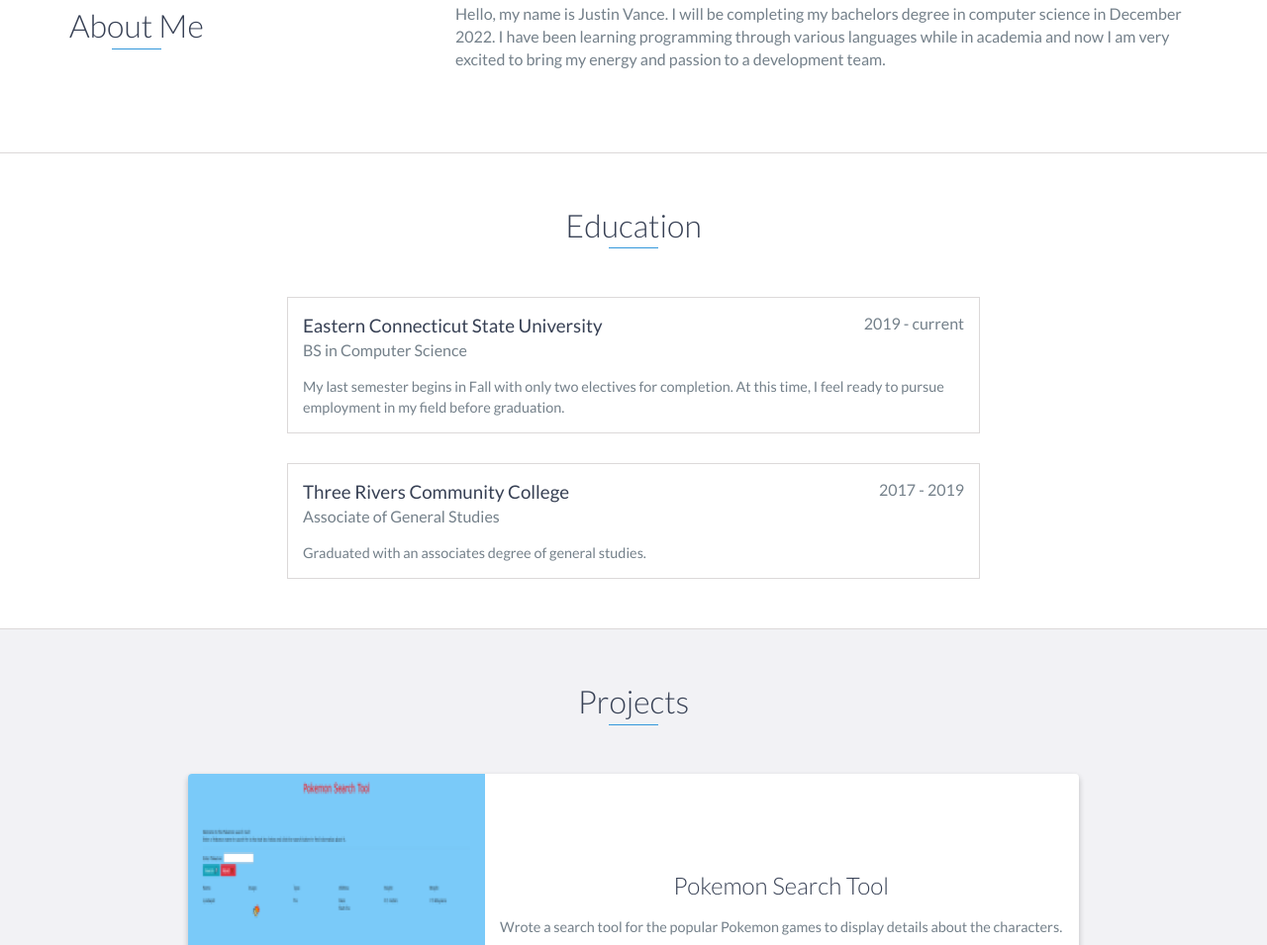
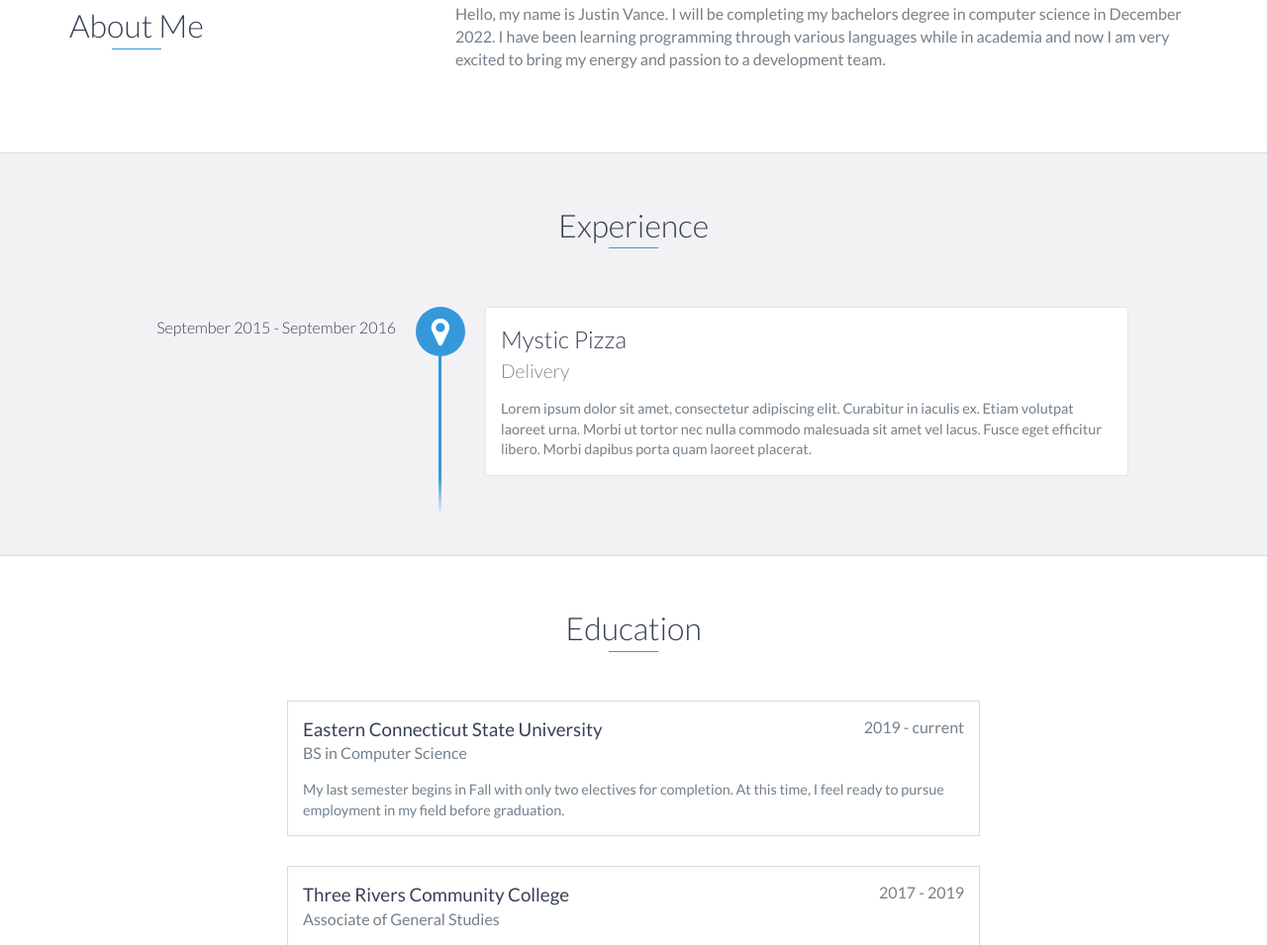
Before and after one commit to jozin2626/jozin2626.github.io, a website: page index.html in a window 1280 px wide. Shown: the part 872-1827 px from the top of the page at 99% size. Drawn offline with nearby package versions, Linux system fonts and the light colour scheme.

Commit message:
Update index.html

```diff
--- a/index.html
+++ b/index.html
@@ -81,7 +81,7 @@
     </div>
     <!-- End #about -->
 
-    <!--<div id="experience" class="background-alt">
+    <div id="experience" class="background-alt">
         <h2 class="heading">Experience</h2>
         <div id="experience-timeline">
             <div data-date="September 2015 - September 2016">
@@ -91,16 +91,8 @@
                     Lorem ipsum dolor sit amet, consectetur adipiscing elit. Curabitur in iaculis ex. Etiam volutpat laoreet urna. Morbi ut tortor nec nulla commodo malesuada sit amet vel lacus. Fusce eget efficitur libero. Morbi dapibus porta quam laoreet placerat.
                 </p>
             </div>
-
-            <div data-date="September 2015 - September 2016">
-                <h3>Employer Name</h3>
-                <h4>Job Title</h4>
-                <p>
-                    Lorem ipsum dolor sit amet, consectetur adipiscing elit. Curabitur in iaculis ex. Etiam volutpat laoreet urna. Morbi ut tortor nec nulla commodo malesuada sit amet vel lacus. Fusce eget efficitur libero. Morbi dapibus porta quam laoreet placerat.
-                </p>
-            </div>
         </div>
-    </div>-->
+    </div>
     <!-- End #experience -->
 
     <div id="education">
```
